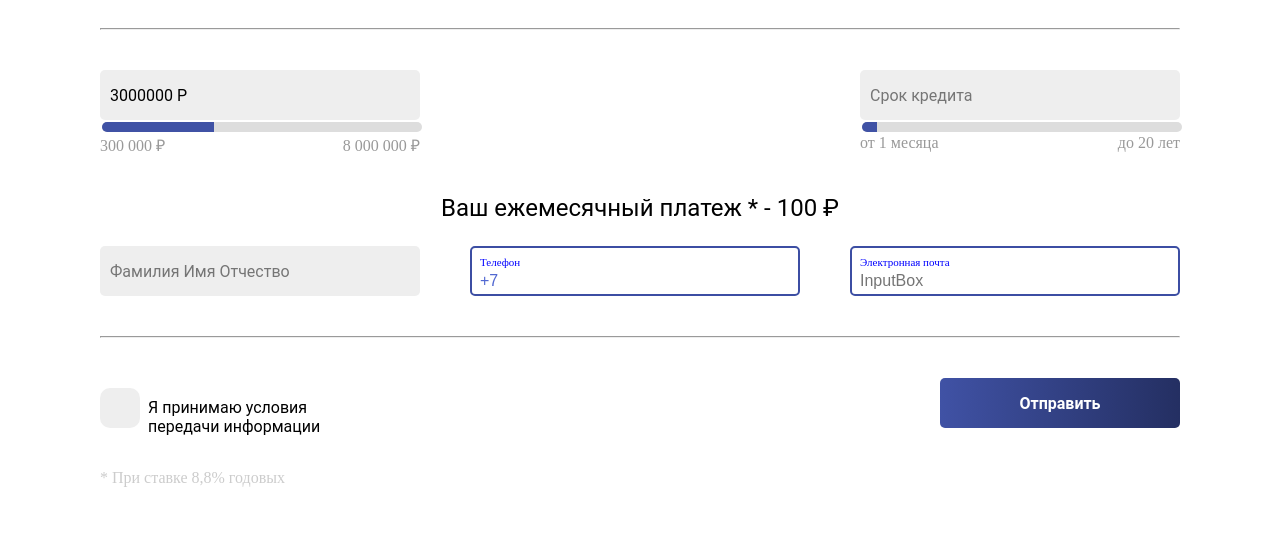
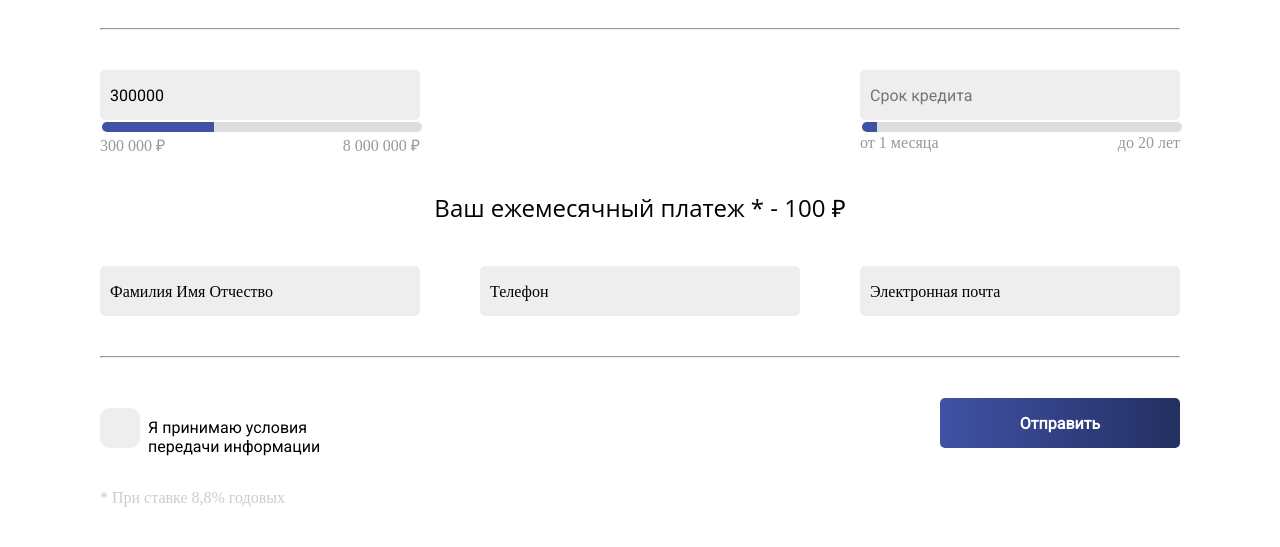
Before and after one commit to VladimirSobko/credit-calculator, a website: page public/main.html in a window 1280 px wide. Shown: the part 543-1090 px from the top of the page. Drawn offline with Linux system fonts and the light colour scheme; files whose address does not match are found by name.

Commit message:
add google fonts,fix bug with mounth payment, change style for input

```diff
--- a/public/js/main.js
+++ b/public/js/main.js
@@ -8,7 +8,7 @@ const monthPaymentSpan = document.getElementById('month-payment');
 
 creditRange.addEventListener('input', (e) => {
   sumOfCredit = creditRange.value;
-  creditInput.value = creditRange.value + " " + "P";
+  creditInput.value = creditRange.value;
   creditRange.step = customStep(creditRange.value);
 
   monthPayment();
@@ -16,14 +16,16 @@ creditRange.addEventListener('input', (e) => {
 
 creditInput.addEventListener('input', (e) => {
   creditRange.value = creditInput.value;
+  sumOfCredit = creditInput.value;
+  monthPayment();
 });
 
 termRange.addEventListener('input', (e) => {
   if(termRange.value < 12) {
     termInput.value = `${termRange.value} мес.`;
   } else {
-    var years = (termRange.value / 12).toFixed();
-    var months = termRange.value % 12;
+    let years = (termRange.value / 12).toFixed();
+    let months = termRange.value % 12;
     termInput.value = `${years} лет и ${months} мес.`;
   }
 
@@ -42,11 +44,11 @@ function customStep(value) {
 
 
 function monthPayment() {
- var sum = creditRange.value; // S
- var term = termRange.value; // T
- var percent = 8.8/12; // P
+ let sum = creditRange.value; // S
+ let term = termRange.value; // T
+ let percent = 8.8/12; // P
 
- var monthPayment = sum * (percent * Math.pow(1 + percent/100, term) / 100 / (Math.pow(1 + percent/100, term)-1));
+ let monthPayment = sum * (percent * Math.pow(1 + percent/100, term) / 100 / (Math.pow(1 + percent/100, term)-1));
 
   monthPaymentSpan.textContent = monthPayment.toFixed(2);
 }
--- a/public/main.html
+++ b/public/main.html
@@ -25,7 +25,7 @@
     <hr class="line">
     <section class="sliders-wrapper">
       <div class="slider">
-        <input id="credit-input" class="text-field text-field-default" value="3000000 P" type="text" placeholder="Сумма кредита">
+        <input id="credit-input" class="text-field text-field-default" value="300000" type="text" placeholder="Сумма кредита">
         <div>
           <input id="credit-slider" type="range" min="300000" max="8000000" step="50000" value="3000000">
         </div>
@@ -48,14 +48,17 @@
     <p class="mounth-pay">Ваш ежемесячный платеж * - <span id = "month-payment"> 100 </span> ₽ </p>
       <form>
         <section class="inputs-wrapper">
-          <input class="text-field text-field-default" type="text" placeholder="Фамилия Имя Отчество" required>
-          <div class='input-box'>
-            <label for='name'>Телефон</label>
-            <input type='tel' name='name' value="+7" pattern="^((\+7|7|8)+([0-9]){10})$" required></input>
+          <div class="input-wrapper">
+            <input id="username" class="text-field text-field-default" type="text" placeholder=" " required>
+            <label class="label-input" for="username">Фамилия Имя Отчество </label>
           </div>
-          <div class='input-box'>
-            <label for='name'>Электронная почта</label>
-            <input type='email' name='name' placeholder="InputBox" required pattern="[a-z0-9._%+-]+@[a-z0-9.-]+\.[a-z]{2,4}$"></input>
+          <div class="input-wrapper">
+            <input class="text-field text-field-default"  type="tel" id="phone" value="" placeholder=" " pattern="^((\+7|7|8)+([0-9]){10})$" required />
+            <label class="label-input" for="phone"> Телефон </label>
+          </div>
+          <div class="input-wrapper">
+            <input class="text-field text-field-default" type='email' name='email' placeholder=" " required pattern="[a-z0-9._%+-]+@[a-z0-9.-]+\.[a-z]{2,4}$"></input>
+            <label class="label-input" for="email"> Электронная почта </label>
           </div>
         </section>
         <hr class="line">
--- a/src/styles/app.css
+++ b/src/styles/app.css
@@ -4,7 +4,6 @@
 @import 'checkbox.css';
 @import 'inputs.css';
 @import 'slider.css';
-
 
 @media only screen
   and (min-device-width: 768px)
@@ -50,15 +49,12 @@
   flex-direction: row;
   justify-content: space-between;
 }
-
 .inputs-wrapper .input-box{
   height: 40px;
 }
-
 .inputs-wrapper .input-box label{
   padding-bottom: 3px;
 }
-
 .line {
   background: #EEEEEE;
   margin: 40px 0px 40px;
--- a/src/styles/inputs.css
+++ b/src/styles/inputs.css
@@ -3,7 +3,6 @@
   width: 320px;
   border-radius: 5px;
 }
-
 .text-field-default {
   background: #EEEEEE;
   font-family: Roboto;
@@ -14,48 +13,35 @@
   border: none;
   padding-left: 10px;
 }
-
-
 .text-field-default:hover {
   background: #FFFFFF;
   box-sizing: border-box;
   border: 2px solid #3C4EA3;
+}
+.input-wrapper {
+  margin-top: 20px;
+  position:relative;
+}
+.text-field-default, .label-input {
+  display: block;
+}
+.text-field {
+  outline: 0;
+}
+.label-input {
+  position:absolute;
+  margin-left: 10px;
+  transition:all .3s ease;
+  bottom: 15px;
+  pointer-events:none;
+  white-space:nowrap;
+  max-width:100%;
+  overflow:hidden;
+  text-overflow:ellipsis;
+}
+.input-wrapper .text-field:not(:placeholder-shown)+.label-input,
+.input-wrapper .text-field:focus+.label-input{
+  bottom:60%;
+  font-size:75%;
   color: #5168D1;
 }
-
-.text-field-default:focus {
-  background: #FFFFFF;
-  box-sizing: border-box;
-  border: 2px solid #3C4EA3;
-  color: #5168D1;
-}
-
-.input-box {
-  display: inline-block;
-  padding: 3px;
-  border: 2px solid blue;
-  height: 50px;
-  width: 320px;
-  border: 2px solid #3C4EA3;
-  border-radius: 5px;
-}
-
-.input-box input {
-  outline: none;
-  border: none;
-  display:block;
-  font-size: 16px;
-  background: #FFFFFF;
-  box-sizing: border-box;
-  color: #5168D1;
-  padding-left: 5px;
-}
-
-.input-box label {
-  display: block;
-  font-size: 11px;
-  color: blue;
-  padding-left: 5px;
-  padding-top: 5px;
-  padding-bottom: 5px;
-}
--- a/src/styles/typography.css
+++ b/src/styles/typography.css
@@ -1,5 +1,7 @@
+@import url('https://fonts.googleapis.com/css2?family=Roboto&display=swap');
+@import url('https://fonts.googleapis.com/css2?family=PT+Sans&display=swap');
 .text-paragraph {
-  font-family: Roboto;
+  font-family: 'Roboto', sans-serif;
   font-size: 16px;
   font-style: normal;
   font-weight: 400;
@@ -8,7 +10,7 @@
   text-align: left;
 }
 .title-one {
-  font-family: PT Sans Caption;
+  font-family: 'PT Sans Caption';
   font-size: 36px;
   font-style: normal;
   font-weight: 700;
@@ -17,7 +19,7 @@
   text-align: left;
 }
 .title-two{
-  font-family: PT Sans Caption;
+  font-family: 'PT Sans Caption';
   font-size: 28px;
   font-style: normal;
   font-weight: 700;
@@ -26,7 +28,7 @@
   text-align: left;
 }
 .mounth-pay {
-  font-family: Roboto;
+  font-family: 'Open Sans', sans-serif;
   font-style: normal;
   font-weight: normal;
   font-size: 24px;
```
